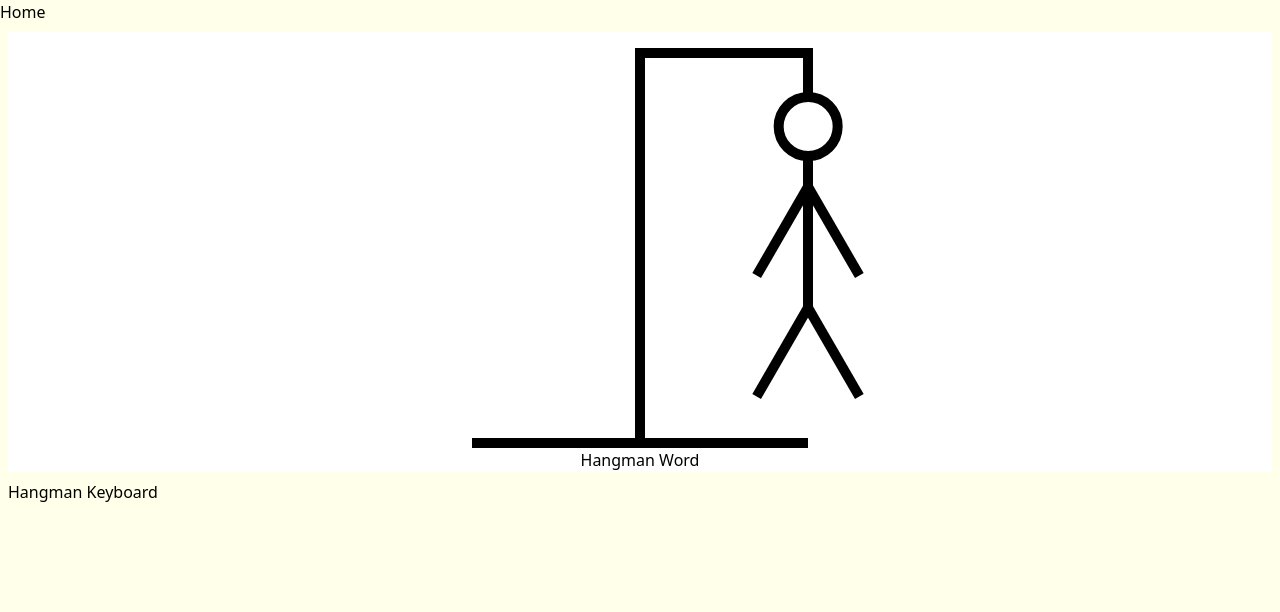
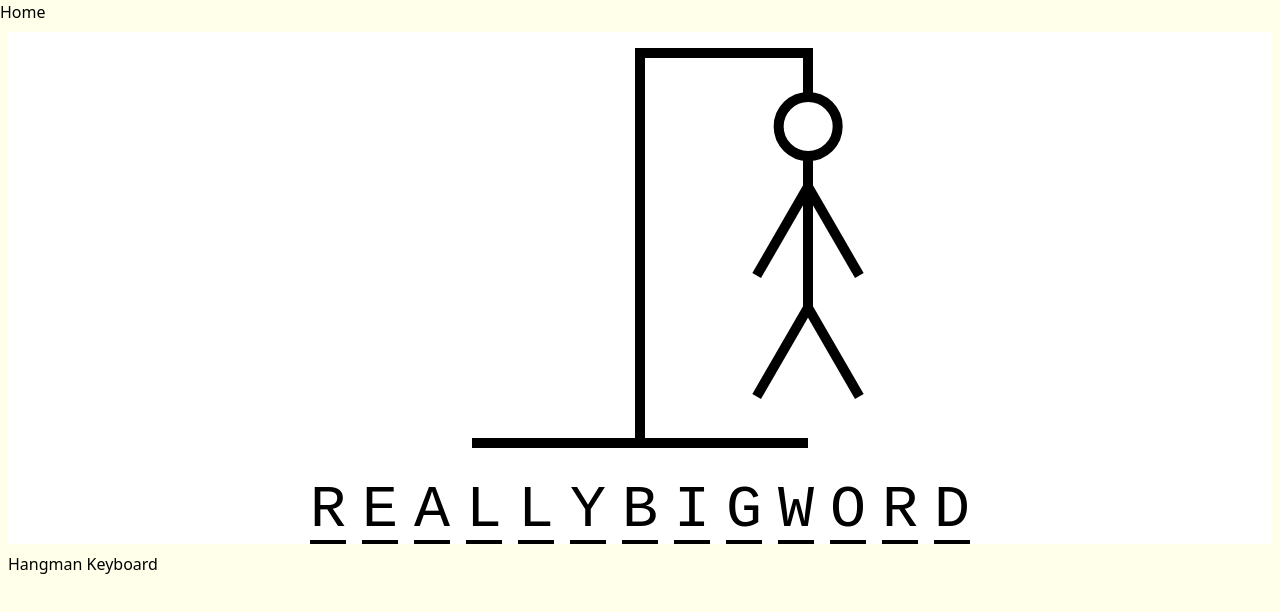
Before and after one commit to nathanjpak/momble, a React (Create React App) app in the folder client/: page /g/hangman in a window 1280 px wide. Shown: the top 612 px of the page. Built offline with nearby package versions, Linux system fonts and the light colour scheme.

Commit message:
Add basic appearance for hangman word

```diff
--- a/client/src/components/Games/Hangman/Word.tsx
+++ b/client/src/components/Games/Hangman/Word.tsx
@@ -1,5 +1,18 @@
 import React from "react";
 
+const testWord = "reallybigword";
+
 export default function HangmanWord() {
-  return <div>Hangman Word</div>;
+  return (
+    <div
+      className="flex gap-2 sm:gap-4 text-xs smartphone:text-sm sm:text-lg: md:text-2xl lg:text-4xl xl:text-6xl uppercase"
+      style={{ fontFamily: "monospace" }}
+    >
+      {testWord.split("").map((letter, index) => (
+        <span className="border-b-4 border-black" key={index}>
+          <span>{letter}</span>
+        </span>
+      ))}
+    </div>
+  );
 }
--- a/client/src/components/Games/Hangman/index.tsx
+++ b/client/src/components/Games/Hangman/index.tsx
@@ -6,7 +6,7 @@ import HangmanWord from "./Word";
 export default function Hangman() {
   return (
     <div className="flex flex-col w-full p-2 space-y-2">
-      <div className="w-full bg-white flex flex-col items-center">
+      <div className="w-full bg-white flex flex-col items-center gap-8">
         <HangmanDrawing />
         <HangmanWord />
       </div>
--- a/client/tailwind.config.js
+++ b/client/tailwind.config.js
@@ -3,6 +3,9 @@ module.exports = {
   content: ["./src/**/*.{js,jsx,ts,tsx}"],
   theme: {
     extend: {
+      screens: {
+        'smartphone': '385px'
+      },
       colors: {
         'pastel-yellow': '#FFFFEA'
       },
```
